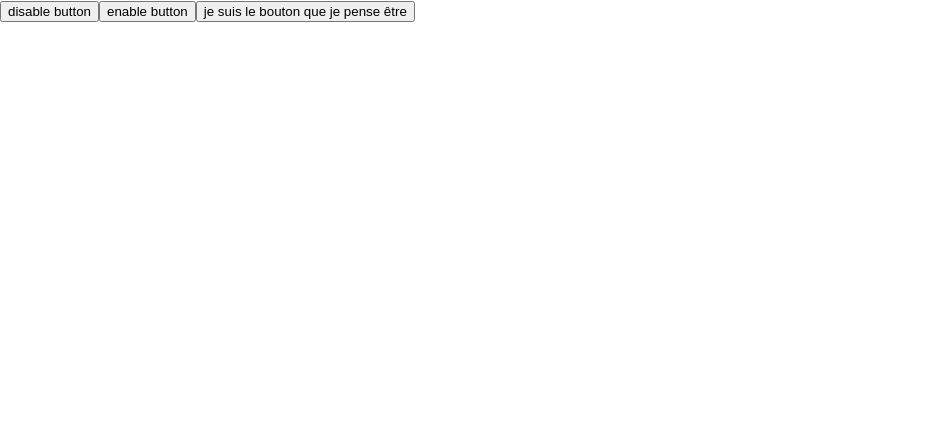
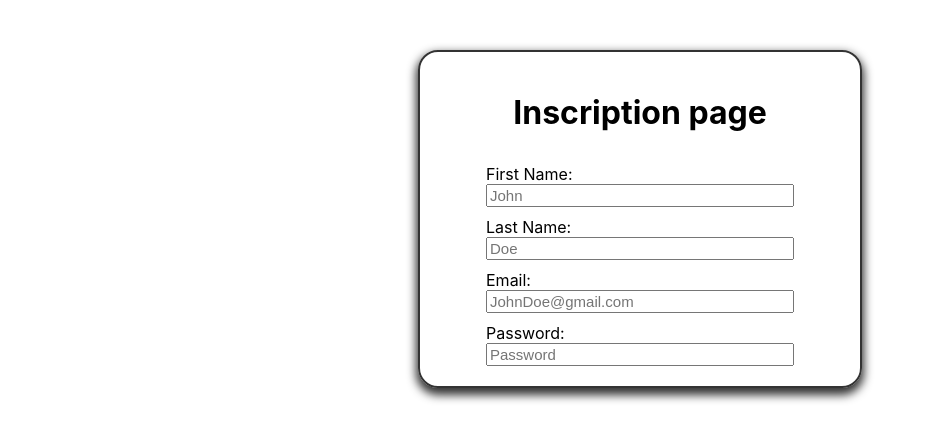
Before and after one commit to Griogu/inscription_page, a React (Create React App) app: page / in a window 1280 px wide. Shown: the top 440 px of the page, without its empty margins (0-934 px from the left). Built offline with nearby package versions, Linux system fonts and the light colour scheme.

Commit message:
start the inscription page: do the firstname, lastname, email and password input

```diff
--- a/package.json
+++ b/package.json
@@ -13,6 +13,7 @@
     "@types/react-dom": "^19.1.9",
     "react": "^19.1.1",
     "react-dom": "^19.1.1",
+    "react-hook-form": "^7.62.0",
     "react-scripts": "5.0.1",
     "typescript": "^4.9.5",
     "web-vitals": "^2.1.4"
--- a/src/App.css
+++ b/src/App.css
@@ -0,0 +1,36 @@
+.form-container {
+	width: 400px;
+	padding: 20px;
+	margin: 50px auto;
+	border: 2px solid #333;
+	border-radius: 20px;
+	box-shadow: 0 5px 10px 2px #333;
+	display: flex;
+	flex-direction: column;
+	gap: 10px;
+	align-items: center;
+}
+
+.firstname {
+	width: 300px;
+	font-size: 15px;
+	display: block;
+}
+
+.lastname {
+	width: 300px;
+	font-size: 15px;
+	display: block;
+}
+
+.email {
+	width: 300px;
+	font-size: 15px;
+	display: block;
+}
+
+.password {
+	width: 300px;
+	font-size: 15px;
+	display: block;
+}
--- a/src/App.tsx
+++ b/src/App.tsx
@@ -1,27 +1,86 @@
 import React, { useState } from 'react';
 import './App.css';
 
-interface test {
-	title: string;
-	disabled?: boolean;
-	onClick?: () => void;
+function FirstNameInput({ value, onChange }:
+	{ value: string; onChange: (e: React.ChangeEvent<HTMLInputElement>) => void }) {
+  return (
+    <label>
+      First Name:
+      <input className="firstname"
+	  			placeholder="John"
+	  			type="text"
+				value={value}
+				onChange={onChange}
+				/>
+    </label>
+  );
 }
 
-function Button({title, disabled, onClick}: test) {
+function LastNameInput({ value, onChange }:
+	{ value: string; onChange: (e: React.ChangeEvent<HTMLInputElement>) => void }) {
+  return (
+    <label>
+      Last Name:
+      <input className="lastname"
+	  			placeholder="Doe"
+	  			type="text"
+				value={value}
+				onChange={onChange}
+				/>
+    </label>
+  );
+}
+
+function EmailInput({ value, onChange }:
+	{ value: string; onChange: (e: React.ChangeEvent<HTMLInputElement>) => void }) {
 	return (
-		<button disabled={disabled} onClick={onClick}>{title}</button>
+		<label>
+		  Email:
+		  <input className="email"
+		  			placeholder="JohnDoe@gmail.com"
+		  			type="email"
+					value={value}
+					onChange={onChange}/>
+		</label>
+	);
+}
+
+function PasswordInput({ value, onChange }:
+					   { value: string, onChange: (e: React.ChangeEvent<HTMLInputElement>) => void }) {
+	return (
+		<label>
+		  Password:
+		  <input className="password"
+		  			placeholder="Password"
+		  			type="password"
+					value={value}
+					onChange={onChange}/>
+		</label>
 	);
 }
 
 export default function App() {
-  const [disable, setDisable] = useState(false);
+  const [firstName, setFirstName] = useState("");
+  const [lastName, setLastName] = useState("");
+  const [email, setEmail] = useState("");
+  const [password, setPassword] = useState("");
 
   return (
-    <>
-      <title>inscription page</title>
-      <Button title="disable button" onClick={() => setDisable(true)} />
-      <Button title="enable button" onClick={() => setDisable(false)} />
-      <Button title="je suis le bouton que je pense être" disabled={disable} />
-    </>
+    <div className="form-container">
+	  <title>Inscription page</title>
+	  <h1 className="header">Inscription page</h1>
+      <FirstNameInput value={firstName}
+	  					onChange={(e) => setFirstName(e.target.value)}
+						/>
+      <LastNameInput value={lastName}
+	  					onChange={(e) => setLastName(e.target.value)}
+						/>
+	  <EmailInput value={email}
+					onChange={(e) => setEmail(e.target.value)}
+					/>
+	  <PasswordInput value={password}
+	  					onChange={(e) => setPassword(e.target.value)}
+						/>
+    </div>
   );
 }
```
Also changed, not shown: 1 other file (tests, documents, lock files or other folders).
